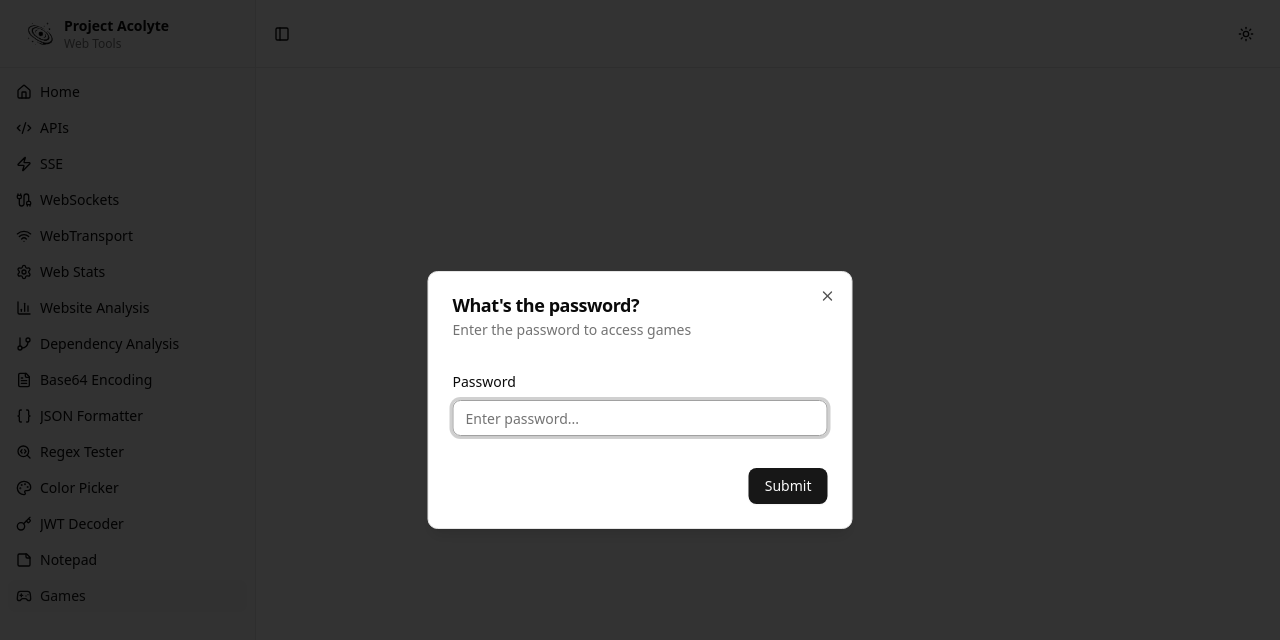
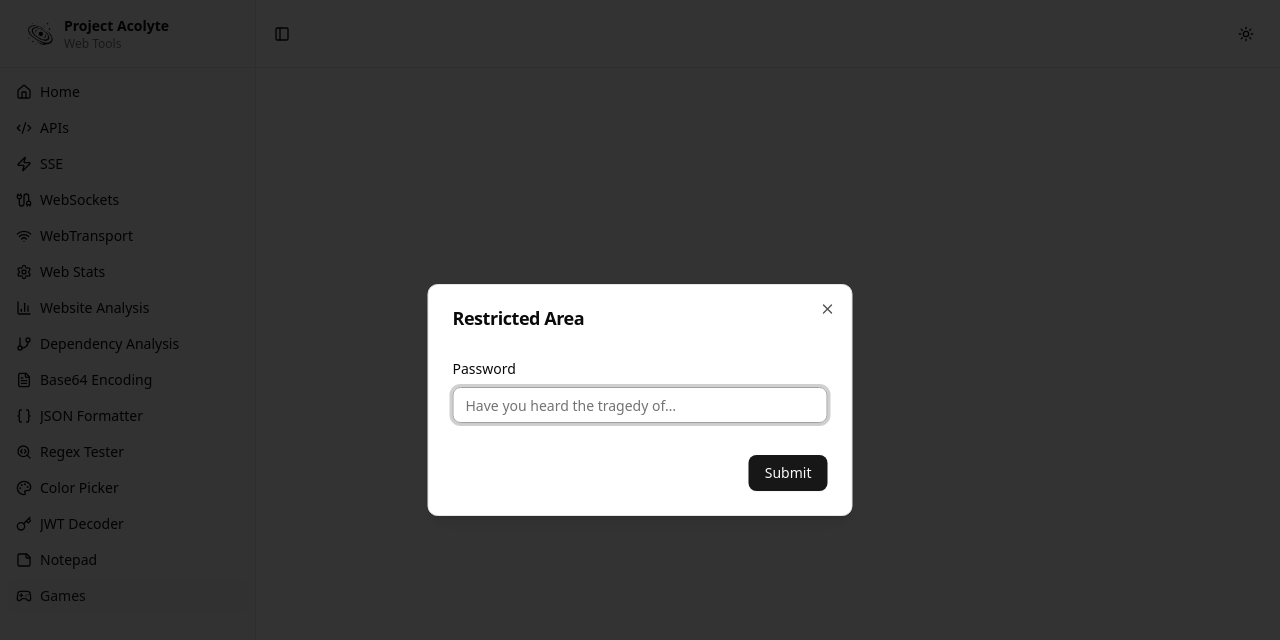
Before and after one commit to jbouder/acolyte, a Next.js app: page /games in a window 1280 px wide. Shown: the top 640 px of the page. Built offline with nearby package versions, Linux system fonts and the light colour scheme.

Commit message:
Update password modal: change password to Plagueis/Darth Plagueis, title to "Restricted Area", remove body text, update placeholder
Co-authored-by: jbouder <61591423+jbouder@users.noreply.github.com>

```diff
--- a/app/games/page.tsx
+++ b/app/games/page.tsx
@@ -14,14 +14,13 @@ import {
 import {
   Dialog,
   DialogContent,
-  DialogDescription,
   DialogFooter,
   DialogHeader,
   DialogTitle,
 } from '@/components/ui/dialog';
 import { Input } from '@/components/ui/input';
 
-const CORRECT_PASSWORD = 'new england clam chowder';
+const CORRECT_PASSWORDS = ['plagueis', 'darth plagueis'];
 const STORAGE_KEY = 'games-password-verified';
 
 const games = [
@@ -59,7 +58,12 @@ export default function GamesPage() {
   }, []);
 
   const handlePasswordSubmit = () => {
-    if (password.toLowerCase().trim() === CORRECT_PASSWORD.toLowerCase()) {
+    const enteredPassword = password.toLowerCase().trim();
+    if (
+      CORRECT_PASSWORDS.some(
+        (correctPassword) => enteredPassword === correctPassword,
+      )
+    ) {
       // Correct password
       localStorage.setItem(STORAGE_KEY, 'true');
       setIsPasswordVerified(true);
@@ -84,10 +88,7 @@ export default function GamesPage() {
       <Dialog open={showModal} onOpenChange={() => {}}>
         <DialogContent className="sm:max-w-[425px]">
           <DialogHeader>
-            <DialogTitle>What&apos;s the password?</DialogTitle>
-            <DialogDescription>
-              Enter the password to access games
-            </DialogDescription>
+            <DialogTitle>Restricted Area</DialogTitle>
           </DialogHeader>
           <div className="grid gap-4 py-4">
             <div className="grid gap-2">
@@ -100,7 +101,7 @@ export default function GamesPage() {
                 value={password}
                 onChange={(e) => setPassword(e.target.value)}
                 onKeyDown={handleKeyDown}
-                placeholder="Enter password..."
+                placeholder="Have you heard the tragedy of…"
                 autoFocus
               />
               {errorMessage && (
```
Also changed, not shown: 1 other file (tests, documents, lock files or other folders).
